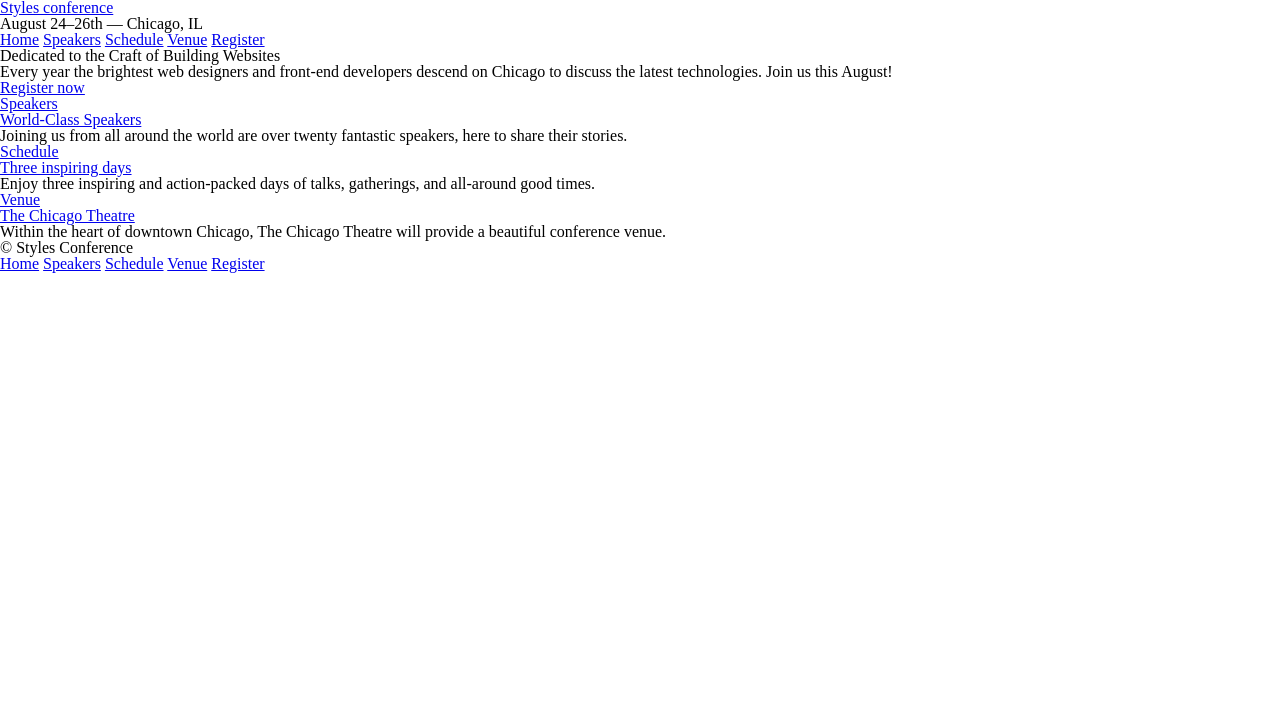
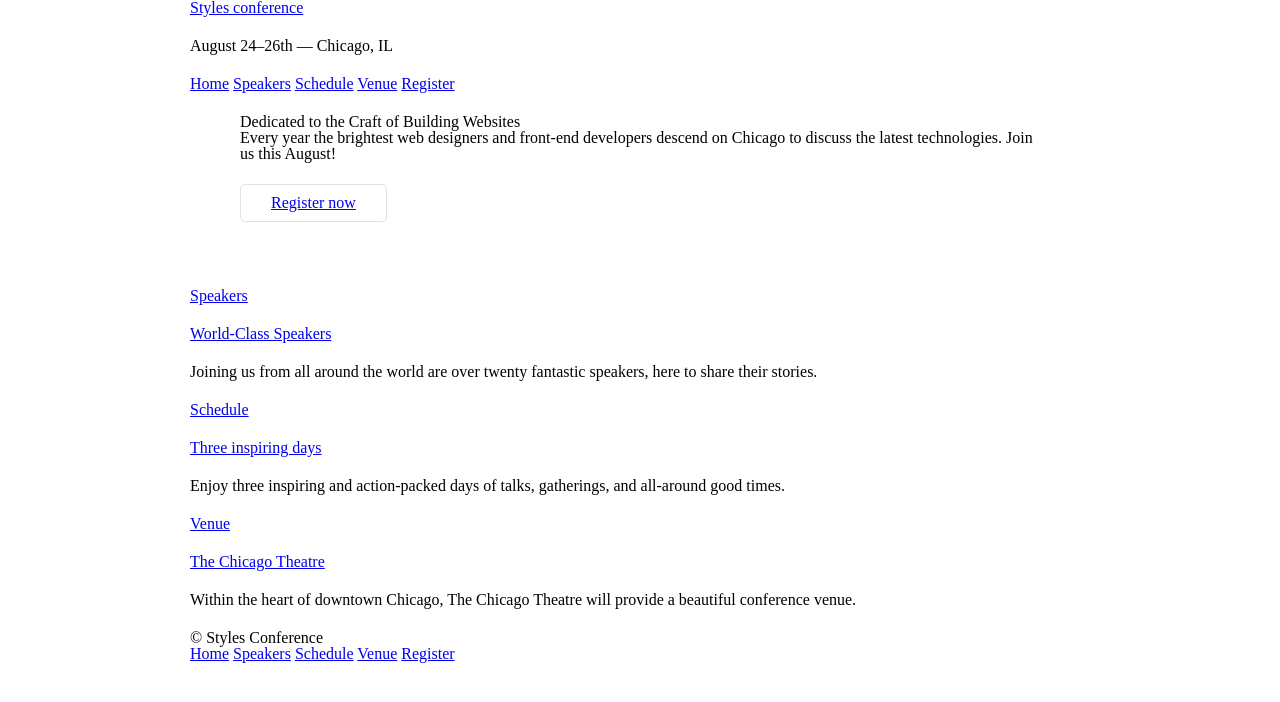
Before and after one commit to andremaldonado/frontend-wannabe, a plain HTML site: page index.html in a window 1280 px wide. Drawn offline with Linux system fonts and the light colour scheme.

Commit message:
Box-model implementation. Closes #11.

```diff
--- a/assets/stylesheets/main.css
+++ b/assets/stylesheets/main.css
@@ -46,3 +46,61 @@ table {
 	border-collapse: collapse;
 	border-spacing: 0;
 }
+
+/*
+=============================
+Grid
+=============================
+*/
+*,
+*:before,
+*:after {
+    -webkit-box-sizing: border-box;
+    -moz-box-sizing: border-box;
+    box-sizing: border-box;
+}
+
+.container{
+    margin: 0 auto;
+    padding-left: 30px;
+    padding-right: 30px;
+    width: 960px;
+}
+
+
+/*
+=============================
+Typography
+=============================
+*/
+
+h1, h3, h4, h5, p {
+    margin-bottom: 22px;
+}
+
+/*
+=============================
+Buttons
+=============================
+*/
+
+.btn {
+    border-radius: 5px;
+    display: inline-block;
+    margin: 0;
+}
+.btn-alt {
+    border: 1px solid #dfe2e5;
+    padding: 10px 30px;
+}
+
+
+/*
+=============================
+Home
+=============================
+*/
+
+.hero{
+    padding: 22px 80px 66px 80px;
+}
--- a/index.html
+++ b/index.html
@@ -11,7 +11,7 @@
         <link rel="shortcut icon" href="assets/images/favicon.ico">
     </head>
     <body>
-        <header>
+        <header class="container">
             <h1>
                 <a href="index.html">Styles conference</a>
             </h1>
@@ -24,11 +24,12 @@
                 <a href="register.html">Register</a>
             </nav>
         </header>
-        <section>
+        <section class="hero container">
             <h2>Dedicated to the Craft of Building Websites</h2>
             <p>Every year the brightest web designers and front-end developers descend on Chicago to discuss the latest technologies. Join us this August!</p>
-            <a href="register.html">Register now</a>
-            <section>
+            <a class="btn btn-alt" href="register.html">Register now</a>
+        </section>
+        <section class="container">
             <section>
                 <a href="speakers.html">
                     <h5>Speakers</h5>
@@ -51,8 +52,7 @@
                 <p>Within the heart of downtown Chicago, The Chicago Theatre will provide a beautiful conference venue.</p>
             </section>
         </section>
-        </section>
-        <footer>
+        <footer class="container">
             <small>&copy; Styles Conference</small>
             <nav>
                 <a href="index.html">Home</a>
```
Also changed, not shown: register.html (+5 -5 lines), schedule.html (+5 -5 lines), speakers.html (+5 -5 lines), venue.html (+5 -5 lines). Lines whose indentation alone changed are shown as unchanged.
